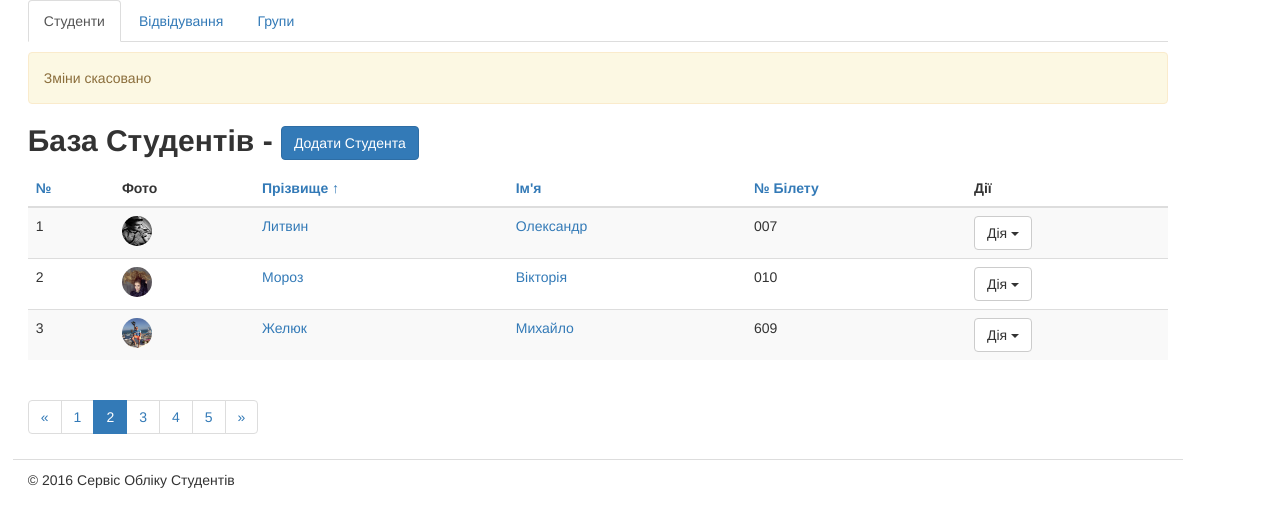
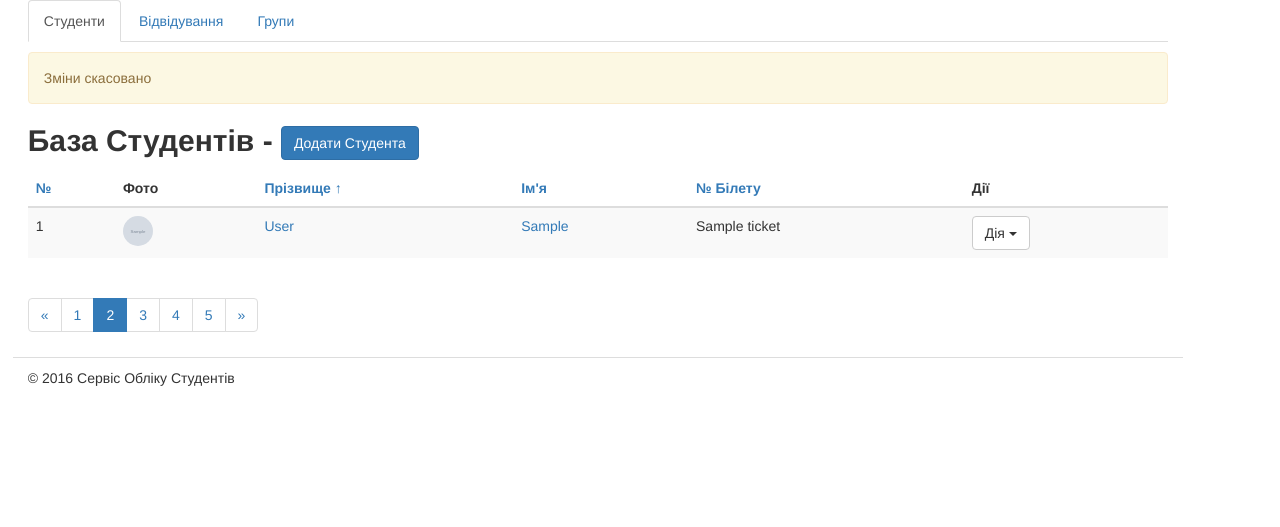
Before and after one commit to alexlytvyn/django-project, a Django app: template students/templates/students/students_list.html in a window 1280 px wide. Shown: the part 70-597 px from the top of the page. Run offline with Django 3.2, Linux system fonts and the light colour scheme; the template is opened without the code that fills it: most values are stand-ins (such as "Sample title", 1, 10 or a date in 2020); grey boxes marked "Sample" are stand-in pictures; some libraries are stand-ins or nearby versions.

Commit message:
add templates for students list

```diff
--- a/students/templates/students/students_list.html
+++ b/students/templates/students/students_list.html
@@ -70,63 +70,28 @@
               <th>Дії</th>
           </thead>
 					<tbody>
+						{% for student in students %}
 						<tr>
-              <td>1</td>
-              <td><img height="30" width="30" src="{% static "img/alytvyn.jpg" %}" class="img-circle"></td>
-              <td><a title="Редагувати" href="{% url "students_edit" 1 %}">Литвин</a></td>
-              <td><a title="Редагувати" href="{% url "students_edit" 1 %}">Олександр</a></td>
-              <td>007</td>
+							<td>{{ forloop.counter }}</td>
+							<td><img class="img-circle" src="{% static student.image %}" height="30" width="30" /></td>
+							<td><a href="{% url "students_edit" student.id %}">{{ student.last_name }}</td>
+								<td><a href="{% url "students_edit" student.id %}">{{ student.first_name }}</td>
+									<td>{{ student.ticket }}</td>
 									<td>
 										<div class="btn-group">
-									<button type="button" class="btn btn-default dropdown-toggle" data-toggle="dropdown">Дія
+											<button type="button" class="btn btn-default dropdown-toggle"
+											data-toggle="dropdown">Дія
 											<span class="caret"></span>
 										</button>
 										<ul class="dropdown-menu" role="menu">
-										<li><a href="{% url "students_edit" 1 %}">Редагувати</a></li>
-										<li><a href="/journal/1">Відвідування</a></li>
-										<li><a href="{% url "students_delete" 1 %}">Видалити</a></li>
+											<li><a href="{% url "students_edit" student.id %}">Редагувати</a></li>
+											<li><a href="/journal/{{ student.id }}">Відвідування</a></li>
+											<li><a href="{% url "students_delete" student.id %}">Видалити</a></li>
 										</ul>
 									</div>
 								</td>
 							</tr>
-            <tr>
-              <td>2</td>
-              <td><img height="30" width="30" src="{% static "img/vmoroz.jpg" %}" class="img-circle"></td>
-              <td><a title="Редагувати" href="{% url "students_edit" 2 %}">Мороз</a></td>
-              <td><a title="Редагувати" href="{% url "students_edit" 2 %}">Вікторія</a></td>
-              <td>010</td>
-							<td>
-								<div class="btn-group">
-									<button type="button" class="btn btn-default dropdown-toggle" data-toggle="dropdown">Дія
-										<span class="caret"></span>
-									</button>
-									<ul class="dropdown-menu" role="menu">
-										<li><a href="{% url "students_edit" 2 %}">Редагувати</a></li>
-										<li><a href="/journal/2">Відвідування</a></li>
-										<li><a href="{% url "students_delete" 2 %}">Видалити</a></li>
-									</ul>
-								</div>
-              </td>
-            </tr>
-            <tr>
-              <td>3</td>
-              <td><img height="30" width="30" src="{% static "img/mzheljuk.jpg" %}" class="img-circle"></td>
-              <td><a title="Редагувати" href="{% url "students_edit" 3 %}">Желюк</a></td>
-              <td><a title="Редагувати" href="{% url "students_edit" 3 %}">Михайло</a></td>
-              <td>609</td>
-							<td>
-								<div class="btn-group">
-									<button type="button" class="btn btn-default dropdown-toggle" data-toggle="dropdown">Дія
-										<span class="caret"></span>
-									</button>
-									<ul class="dropdown-menu" role="menu">
-										<li><a href="{% url "students_edit" 3 %}">Редагувати</a></li>
-										<li><a href="/journal/3">Відвідування</a></li>
-										<li><a href="{% url "students_delete" 3 %}">Видалити</a></li>
-									</ul>
-								</div>
-              </td>
-            </tr>
+							{% endfor %}
           </tbody>
         </table>
 				<!-- End Students Listing -->
```
Also changed, not shown: students/views.py (+20 -1 lines). Lines whose indentation alone changed are shown as unchanged.
